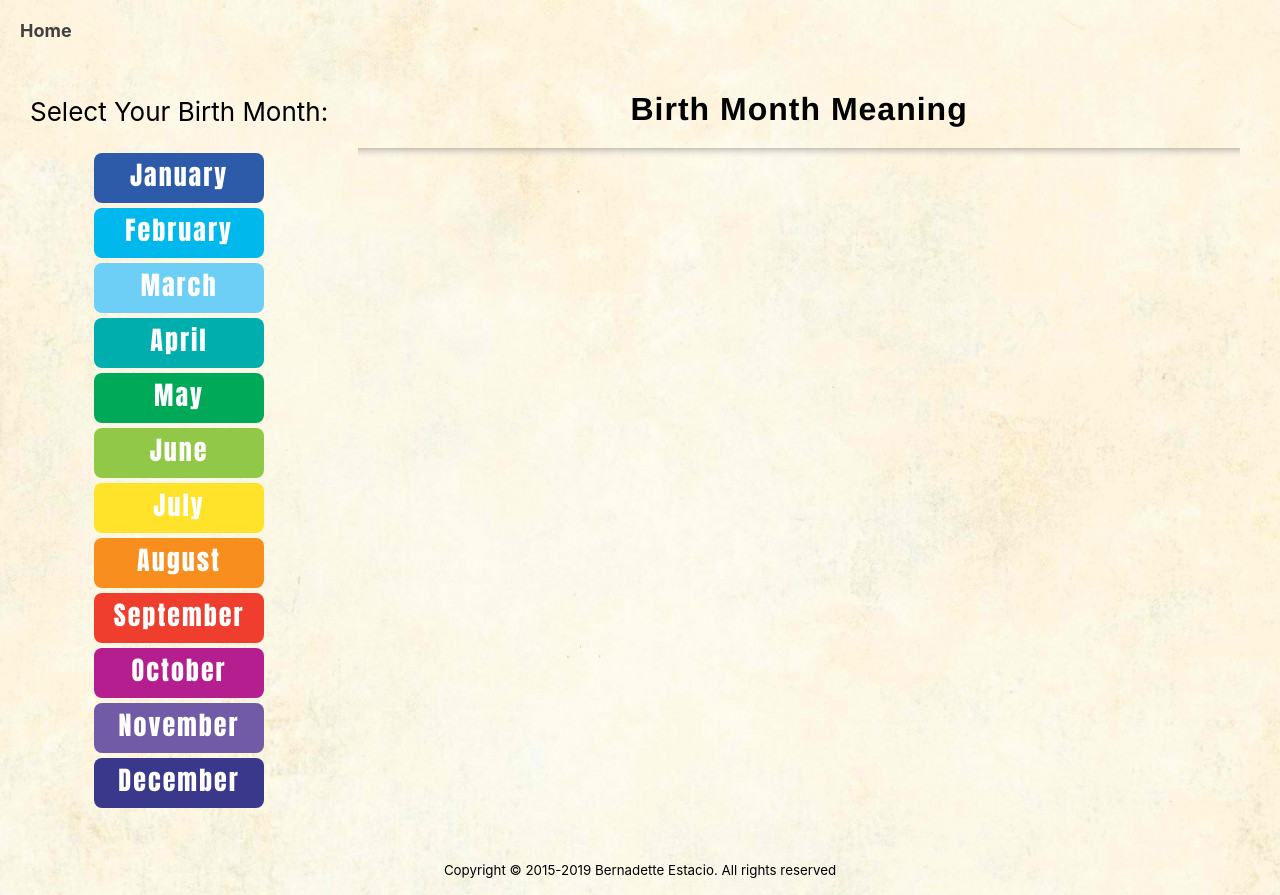
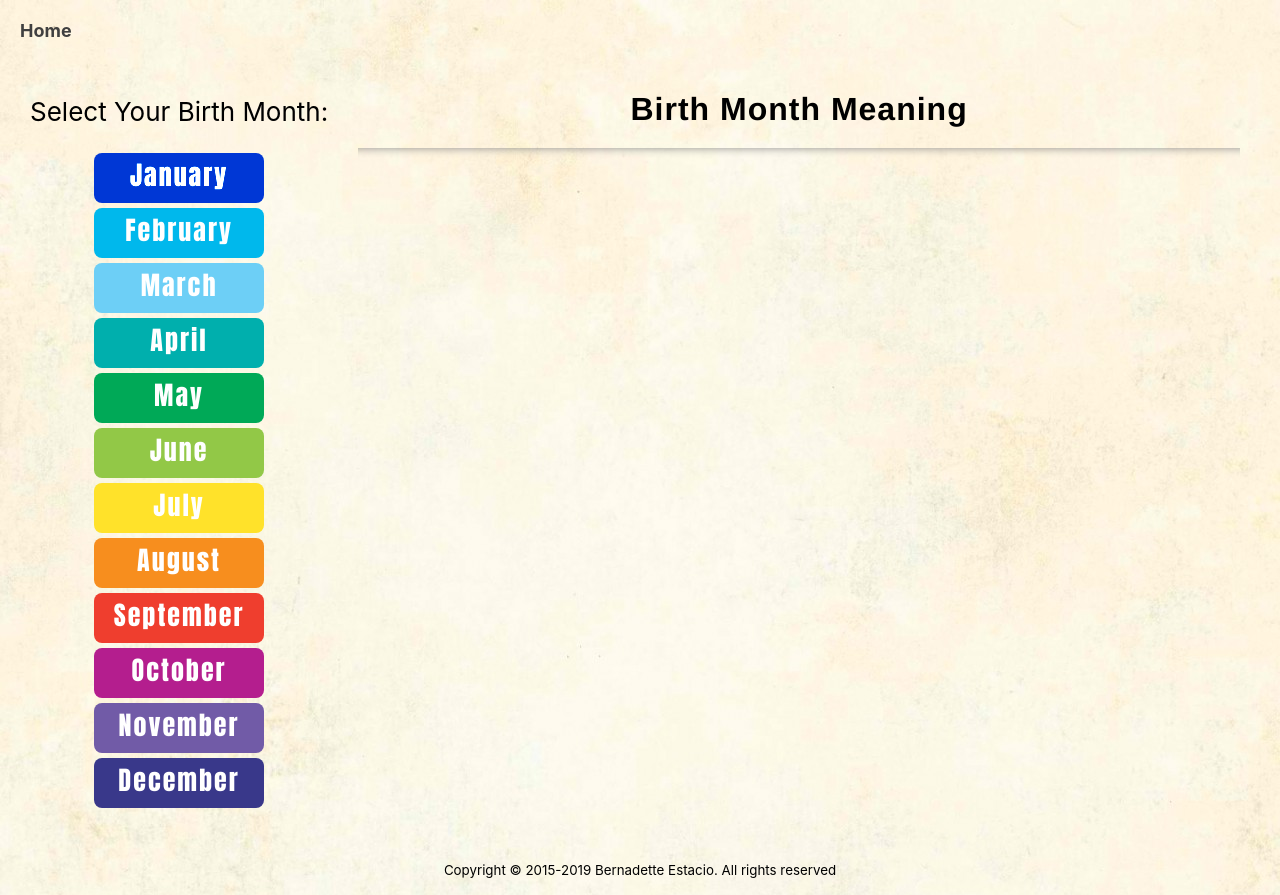
Before and after one commit to bernadette-estacio/birth-month-meaning-react-app, a React (Create React App) app: page / in a window 1280 px wide. In both pictures the pointer is over the item "January". Built offline with nearby package versions, Linux system fonts and the light colour scheme.

Commit message:
Add hover effect on menu

```diff
--- a/src/index.css
+++ b/src/index.css
@@ -71,6 +71,11 @@ li {
   border-radius: 8px;
   text-align: center;
   list-style: none;
+}
+
+li:hover {
+  -webkit-filter: contrast(200%);
+  filter: contrast(200%);
 }
 
 li#January {
```
